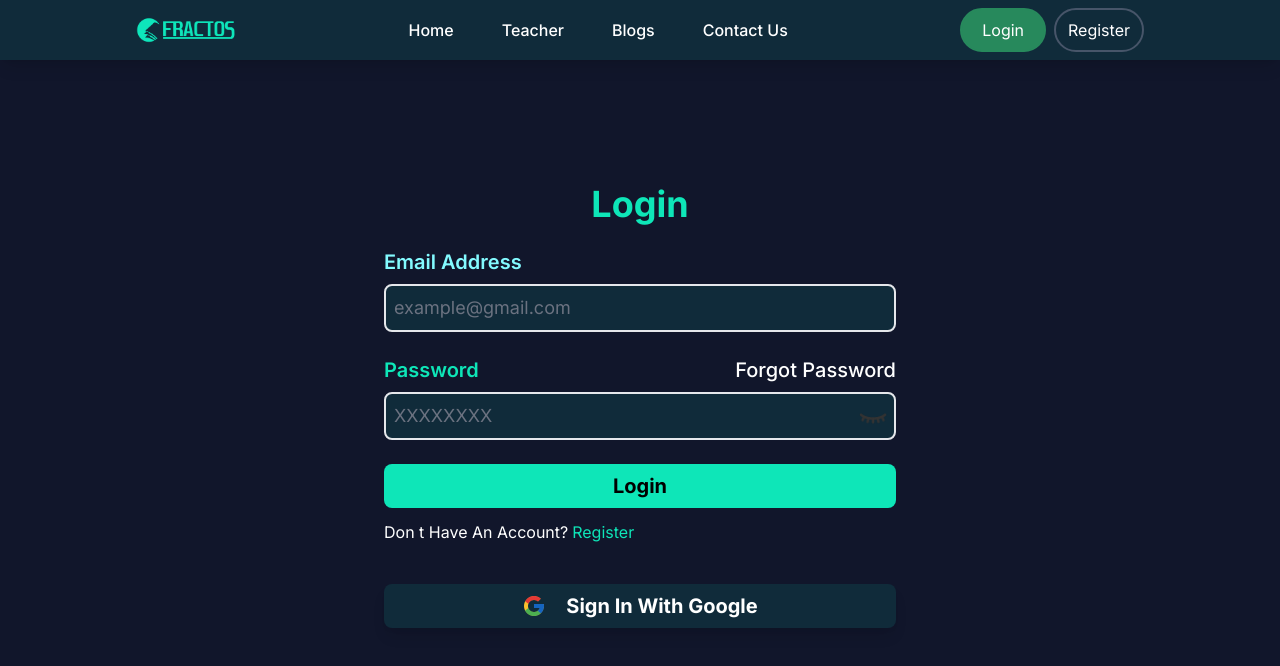
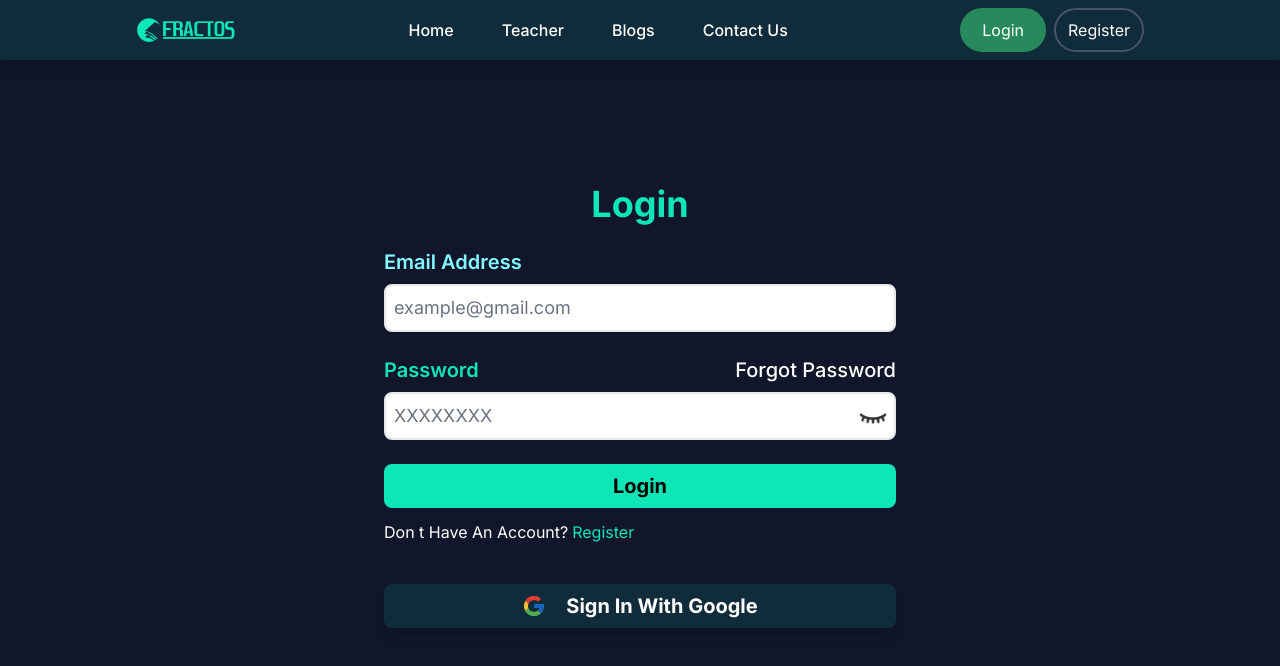
Before and after one commit to shamimhossain515419/fractos-client, a Next.js app: page /login in a window 1280 px wide. Shown: the top 666 px of the page. Built offline with nearby package versions, Linux system fonts and the light colour scheme; no server answers.

Commit message:
input field bg changed to white

```diff
--- a/src/app/login/page.jsx
+++ b/src/app/login/page.jsx
@@ -19,7 +19,7 @@ const Login = () => {
     const router = useRouter();
     const [isHidden, setIsHidden] = useState(true)
 
-    const inputFieldCommonCSS = 'rounded-lg p-2 text-base lg:text-lg  primaryBg  outline-none border-2 border-gray-200  focus:border-sky-400';
+    const inputFieldCommonCSS = 'rounded-lg p-2 text-base lg:text-lg outline-none border-2 border-gray-200  focus:border-sky-400 bg-white';
     const loginBtnCSS = 'w-full p-2 font-bold text-xl rounded-lg hover:shadow-md hover:shadow-gray-200';
 
     const { register, handleSubmit } = useForm();
--- a/src/app/register/page.jsx
+++ b/src/app/register/page.jsx
@@ -22,7 +22,7 @@ const Page = () => {
     const [isHidden, setIsHidden] = useState(true)
     const [isHidden2, setIsHidden2] = useState(true)
 
-    const inputFieldCommonCSS = 'rounded-lg p-2 text-base lg:text-lg  outline-none w-full border-2 border-gray-200  focus:border-sky-400';
+    const inputFieldCommonCSS = 'rounded-lg p-2 text-base lg:text-lg  outline-none w-full border-2 border-gray-200  focus:border-sky-400 bg-white';
     const loginBtnCSS = 'w-full p-2 font-bold text-xl rounded-lg hover:shadow-md hover:shadow-gray-200';
 
     const registrationHandler = async (data) => {
```
